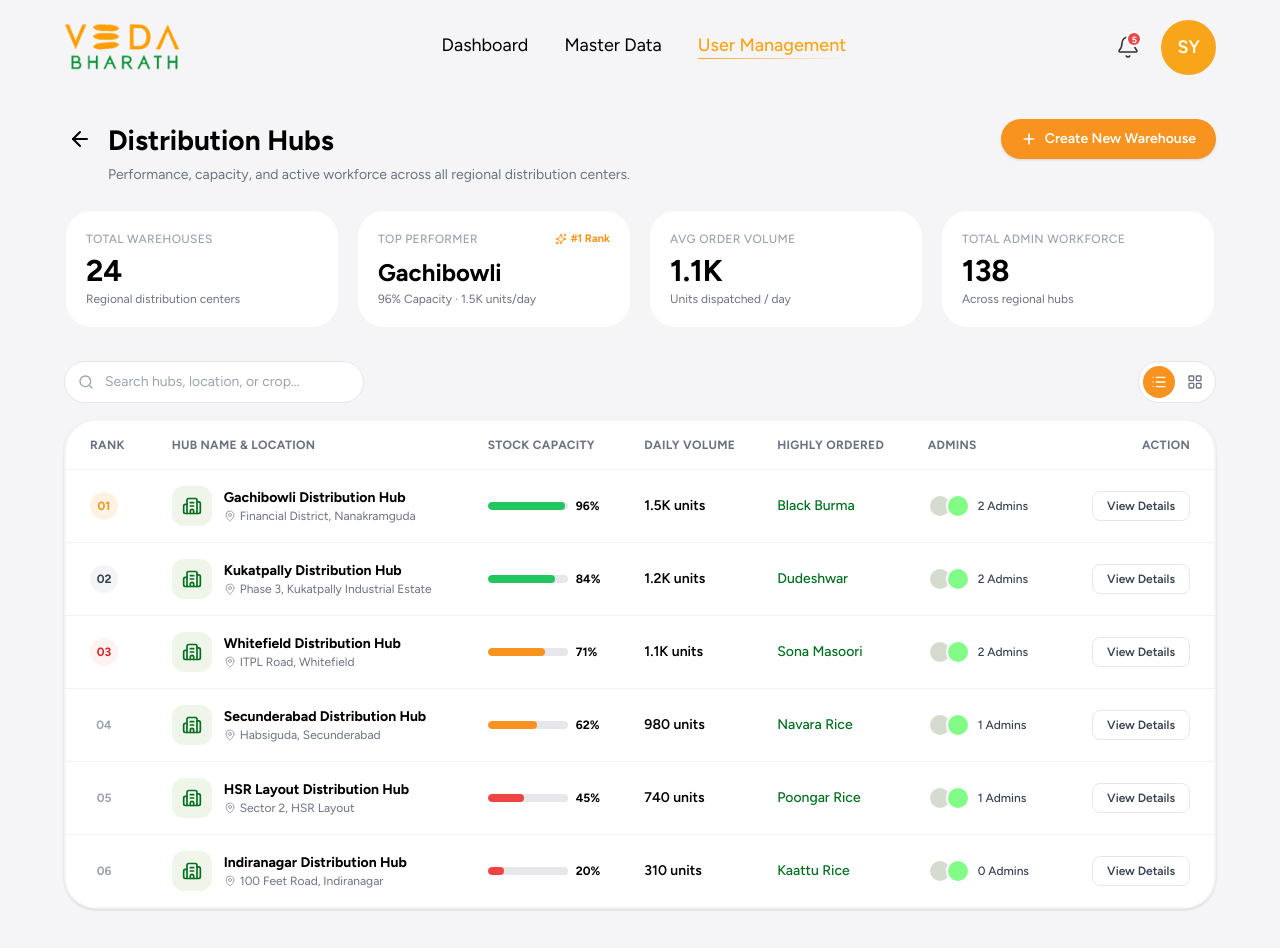
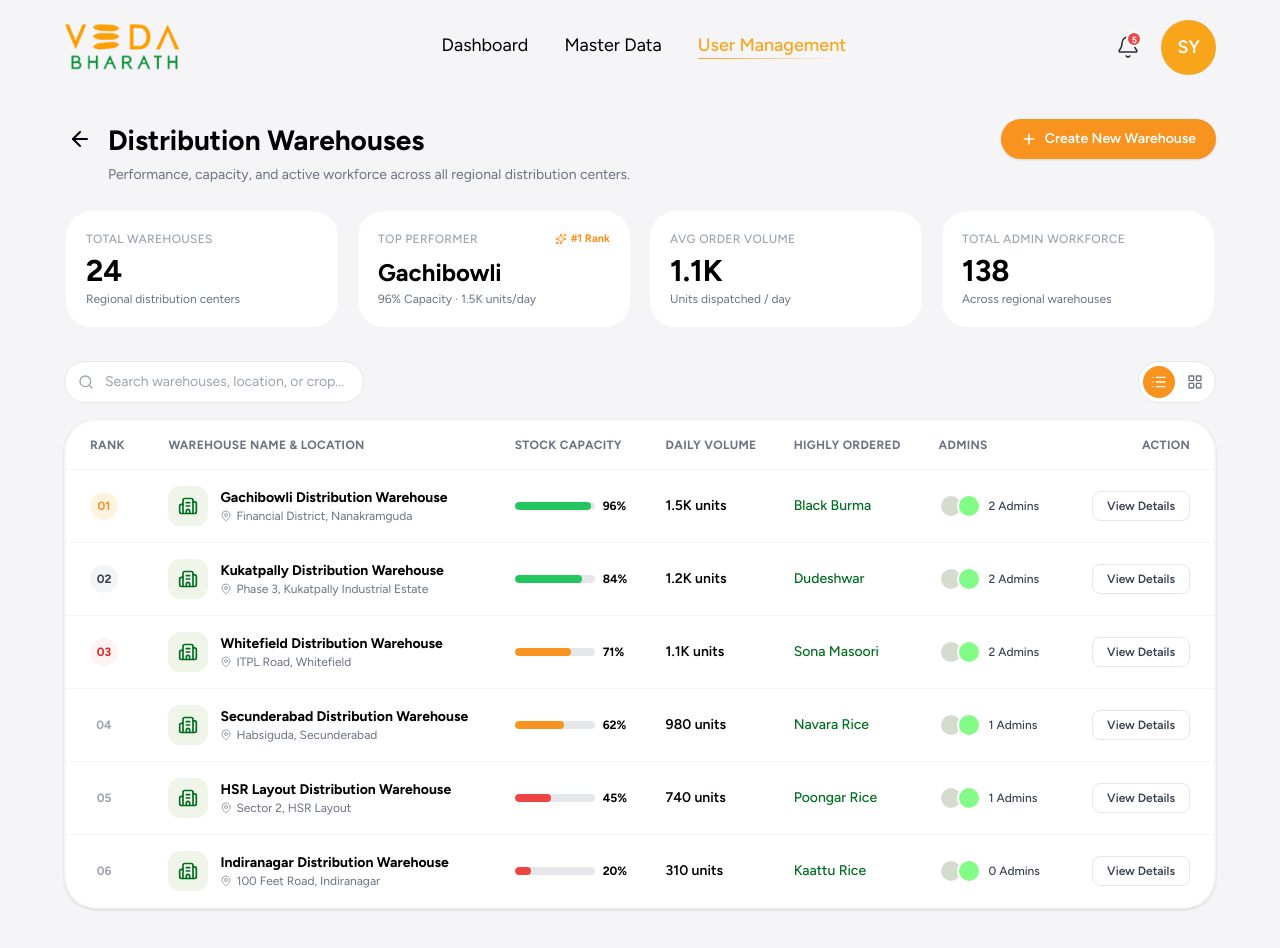
Before and after one commit to ARBRABBIT/Vedabharath-dashboards, a Next.js app: page /super-admin/users/hubs in a window 1280 px wide. Shown: the top 948 px of the page. Built offline with nearby package versions, Linux system fonts and the light colour scheme.

Commit message:
refactor(hubs): replace Hub with Warehouse across hubs listing page and datasets

```diff
--- a/src/app/super-admin/users/hubs/page.tsx
+++ b/src/app/super-admin/users/hubs/page.tsx
@@ -84,7 +84,7 @@ export default function HighPerformingHubsPage() {
 
       <main className="flex-1 px-6 pb-12 pt-6 sm:px-10 lg:px-16">
         <PageHeader
-          title="Distribution Hubs"
+          title="Distribution Warehouses"
           subtitle="Performance, capacity, and active workforce across all regional distribution centers."
           backHref="/super-admin/users"
           right={
@@ -120,7 +120,7 @@ export default function HighPerformingHubsPage() {
             </div>
             <div>
               <p className="mt-1.5 truncate text-2xl font-bold text-black">
-                {topHub?.name.replace(" Distribution Hub", "")}
+                {topHub?.name.replace(" Distribution Warehouse", "").replace(" Distribution Hub", "")}
               </p>
               <p className="mt-0.5 text-xs text-[#6B7280]">
                 {topHub?.stockCapacityPercent}% Capacity · {topHub?.dailyOrderVolume}/day
@@ -140,7 +140,7 @@ export default function HighPerformingHubsPage() {
             <p className="text-xs font-medium uppercase tracking-wide text-[#9CA3AF]">Total Admin Workforce</p>
             <div>
               <p className="mt-1.5 text-3xl font-bold text-black">{admins.length + 130}</p>
-              <p className="mt-0.5 text-xs text-[#6B7280]">Across regional hubs</p>
+              <p className="mt-0.5 text-xs text-[#6B7280]">Across regional warehouses</p>
             </div>
           </div>
         </div>
@@ -155,7 +155,7 @@ export default function HighPerformingHubsPage() {
                 type="text"
                 value={search}
                 onChange={(e) => setSearch(e.target.value)}
-                placeholder="Search hubs, location, or crop..."
+                placeholder="Search warehouses, location, or crop..."
                 className="w-[300px] rounded-full border border-[#E5E7EB] bg-white py-2.5 pl-10 pr-4 text-sm outline-none placeholder:text-[#9CA3AF] focus:border-[#F7931E]"
               />
             </div>
@@ -194,7 +194,7 @@ export default function HighPerformingHubsPage() {
                 <thead>
                   <tr className="border-b border-[#F3F4F6] text-left text-xs font-semibold uppercase tracking-wide text-[#6B7280]">
                     <th className="px-6 py-4">Rank</th>
-                    <th className="px-4 py-4">Hub Name & Location</th>
+                    <th className="px-4 py-4">Warehouse Name & Location</th>
                     <th className="px-4 py-4">Stock Capacity</th>
                     <th className="px-4 py-4">Daily Volume</th>
                     <th className="px-4 py-4">Highly Ordered</th>
@@ -206,7 +206,7 @@ export default function HighPerformingHubsPage() {
                   {filteredHubs.length === 0 && (
                     <tr>
                       <td colSpan={7} className="px-6 py-12 text-center text-sm text-[#9CA3AF]">
-                        No distribution hubs match your search.
+                        No distribution warehouses match your search.
                       </td>
                     </tr>
                   )}
--- a/src/app/super-admin/users/page.tsx
+++ b/src/app/super-admin/users/page.tsx
@@ -173,7 +173,7 @@ export default function UserManagementPage() {
             </div>
             <div>
               <p className="mt-1.5 truncate text-2xl font-bold text-black">
-                {topHub?.name.replace(" Distribution Hub", "")}
+                {topHub?.name.replace(" Distribution Warehouse", "").replace(" Distribution Hub", "")}
               </p>
               <p className="mt-0.5 text-xs text-[#9CA3AF]">Last 30 days</p>
             </div>
--- a/src/components/super-admin/users/AdminDetailModal.tsx
+++ b/src/components/super-admin/users/AdminDetailModal.tsx
@@ -59,11 +59,11 @@ export function AdminDetailModal({ admin, hub, hubs, allAdmins, open, onClose, o
     return (
       <ModalShell open={open} onClose={closeAll} maxWidth="max-w-[440px]">
         <div className="p-6">
-          <h2 className="text-xl font-bold text-black">Re-Assign Distribution Hub</h2>
+          <h2 className="text-xl font-bold text-black">Re-Assign Distribution Warehouse</h2>
 
           <div className="mt-5 flex flex-col gap-4">
             <div>
-              <label className="text-sm font-semibold text-black">Hub Name</label>
+              <label className="text-sm font-semibold text-black">Warehouse Name</label>
               <select
                 value={selectedHubId}
                 onChange={(event) => {
--- a/src/components/super-admin/users/usersData.ts
+++ b/src/components/super-admin/users/usersData.ts
@@ -39,7 +39,7 @@ export type Customer = {
 export const INITIAL_HUBS: Hub[] = [
   {
     id: "hub-1",
-    name: "Kukatpally Distribution Hub",
+    name: "Kukatpally Distribution Warehouse",
     status: "Active",
     address: "Phase 3, Kukatpally Industrial Estate",
     stockCapacityPercent: 84,
@@ -53,7 +53,7 @@ export const INITIAL_HUBS: Hub[] = [
   },
   {
     id: "hub-2",
-    name: "Gachibowli Distribution Hub",
+    name: "Gachibowli Distribution Warehouse",
     status: "Active",
     address: "Financial District, Nanakramguda",
     stockCapacityPercent: 96,
@@ -67,7 +67,7 @@ export const INITIAL_HUBS: Hub[] = [
   },
   {
     id: "hub-3",
-    name: "Secunderabad Distribution Hub",
+    name: "Secunderabad Distribution Warehouse",
     status: "Active",
     address: "Habsiguda, Secunderabad",
     stockCapacityPercent: 62,
@@ -81,7 +81,7 @@ export const INITIAL_HUBS: Hub[] = [
   },
   {
     id: "hub-4",
-    name: "Whitefield Distribution Hub",
+    name: "Whitefield Distribution Warehouse",
     status: "Active",
     address: "ITPL Road, Whitefield",
     stockCapacityPercent: 71,
@@ -95,7 +95,7 @@ export const INITIAL_HUBS: Hub[] = [
   },
   {
     id: "hub-5",
-    name: "HSR Layout Distribution Hub",
+    name: "HSR Layout Distribution Warehouse",
     status: "Active",
     address: "Sector 2, HSR Layout",
     stockCapacityPercent: 45,
@@ -109,7 +109,7 @@ export const INITIAL_HUBS: Hub[] = [
   },
   {
     id: "hub-6",
-    name: "Indiranagar Distribution Hub",
+    name: "Indiranagar Distribution Warehouse",
     status: "Inactive",
     address: "100 Feet Road, Indiranagar",
     stockCapacityPercent: 20,
```
